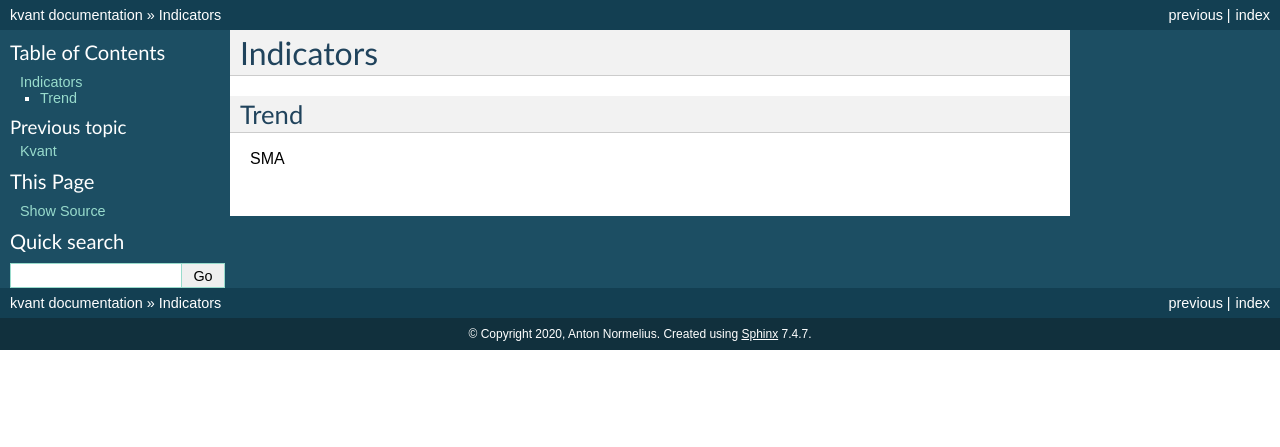
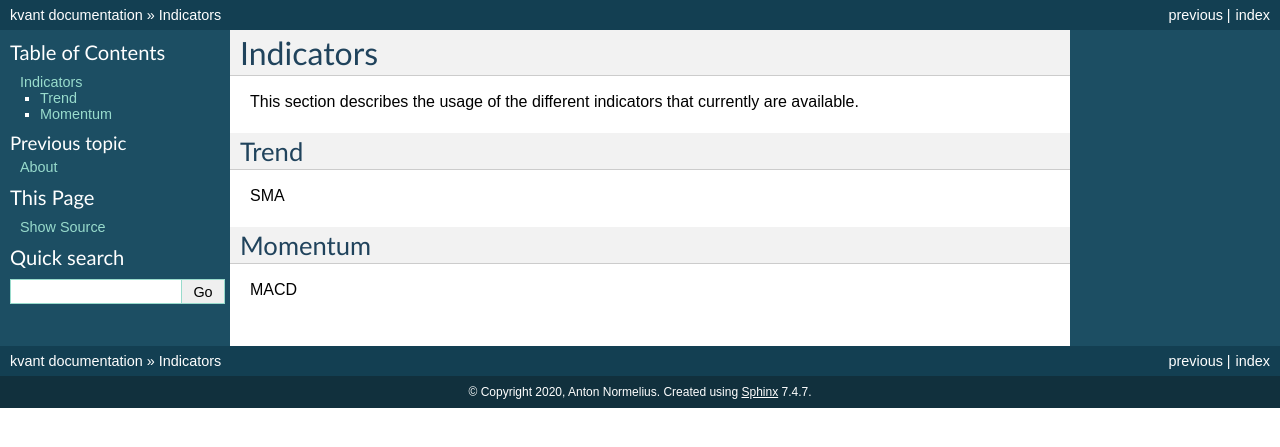
Before and after one commit to normelius/qufilab, a Sphinx documentation site: the page built from docs/source/indicators.rst, in a window 1280 px wide. Shown: the top 447 px of the page. Built offline with Sphinx 7.4.7, drawn with Linux system fonts in a browser that asks for light colours; pages that are not in the unit, such as notebooks, are missing from menus.

Commit message:
Docs changes

```diff
--- a/docs/source/indicators.rst
+++ b/docs/source/indicators.rst
@@ -1,6 +1,11 @@
 Indicators
-#########
+##########
+This section describes the usage of the different indicators that currently are available.
 
 Trend
 =====
 SMA
+
+Momentum
+========
+MACD
--- /dev/null
+++ b/docs/source/intro.rst
@@ -0,0 +1,3 @@
+About
+=====
+Something about the project.
```
